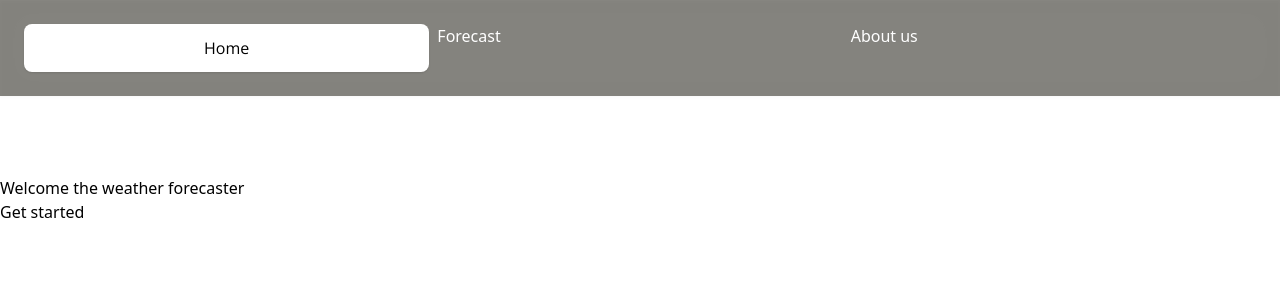
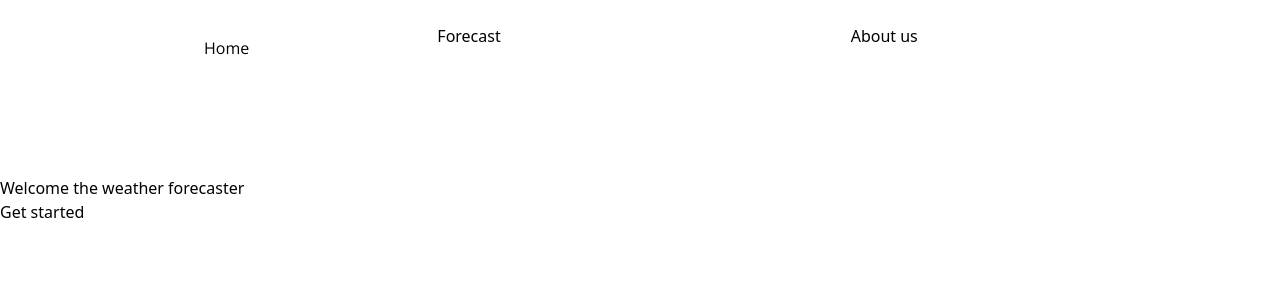
Before and after one commit to RasuwanK/weather-app, a Next.js app: page / in a window 1280 px wide. Shown: the top 300 px of the page. Built offline with nearby package versions, Linux system fonts and the light colour scheme.

Commit message:
Adding images

```diff
--- a/components/navbar.tsx
+++ b/components/navbar.tsx
@@ -2,15 +2,10 @@ import Link from "next/link";
 
 export default function Navbar() {
   return (
-    <nav
-      id="navbar"
-      className="w-full z-10 p-6 grid fixed drop-shadow-sm text-white bg-[#1b191086] backdrop-blur-lg t-0"
-    >
+    <nav id="navbar" className="w-full z-10 p-6 grid fixed t-0">
       <section className="nav-links grid grid-rows-1 grid-cols-3 gap-2">
         <Link href="/">
-          <a className="text-center rounded-lg bg-white text-black drop-shadow-sm shadow-sm font-open-sans p-3">
-            Home
-          </a>
+          <a className="text-center font-open-sans p-3">Home</a>
         </Link>
         <Link href="/forecast">
           <a>Forecast</a>
--- a/pages/forecast.tsx
+++ b/pages/forecast.tsx
@@ -7,7 +7,7 @@ import { Fragment, useEffect } from "react";
 import { useState } from "react";
 import { WeatherData } from "../interfaces/weather-data";
 import Image from "next/image";
-import icon from '../public/weather.svg'
+import icon from "../public/weather.svg";
 
 export default function ForecastPage() {
   // Used to detect live location
@@ -41,7 +41,7 @@ export default function ForecastPage() {
       </Head>
       <div className="pt-32">
         <article className="weather-dashboard h-[500px] grid grid-cols-dashboard-lg">
-          <section className="left bg-clear-day bg-cover bg-no-repeat grid grid-cols-1 gap-3 content-center justify-items-center font-open-sans">
+          <section className="left bg-atmosphere-day bg-cover bg-no-repeat grid grid-cols-1 gap-3 content-center justify-items-center font-open-sans">
             <div className="weather-icon">
               <Image alt="weather-icon" src={icon} />
             </div>
@@ -53,7 +53,9 @@ export default function ForecastPage() {
                 cachedData?.weather[0].description}
             </p>
           </section>
-          <section className="right"></section>
+          <section className="right grid grid-cols-1">
+            <nav className="tab-switcher"></nav>
+          </section>
         </article>
       </div>
     </Fragment>
--- a/tailwind.config.js
+++ b/tailwind.config.js
@@ -9,12 +9,6 @@ module.exports = {
       fontFamily: {
         "open-sans": ["'Open sans'"],
       },
-      backgroundImage: {
-        "clear-day":
-          "url('https://images.unsplash.com/photo-1558418294-9da149757efe?ixlib=rb-1.2.1&ixid=MnwxMjA3fDB8MHxwaG90by1wYWdlfHx8fGVufDB8fHx8&auto=format&fit=crop&w=2400&q=80')",
-        "clear-night":
-          "url('https://images.unsplash.com/photo-1531828051742-b644a99e319d?ixlib=rb-1.2.1&ixid=MnwxMjA3fDB8MHxwaG90by1wYWdlfHx8fGVufDB8fHx8&auto=format&fit=crop&w=2400&q=80')",
-      },
       gridTemplateColumns: {
         "dashboard-lg": "1fr 2fr",
       },
```
